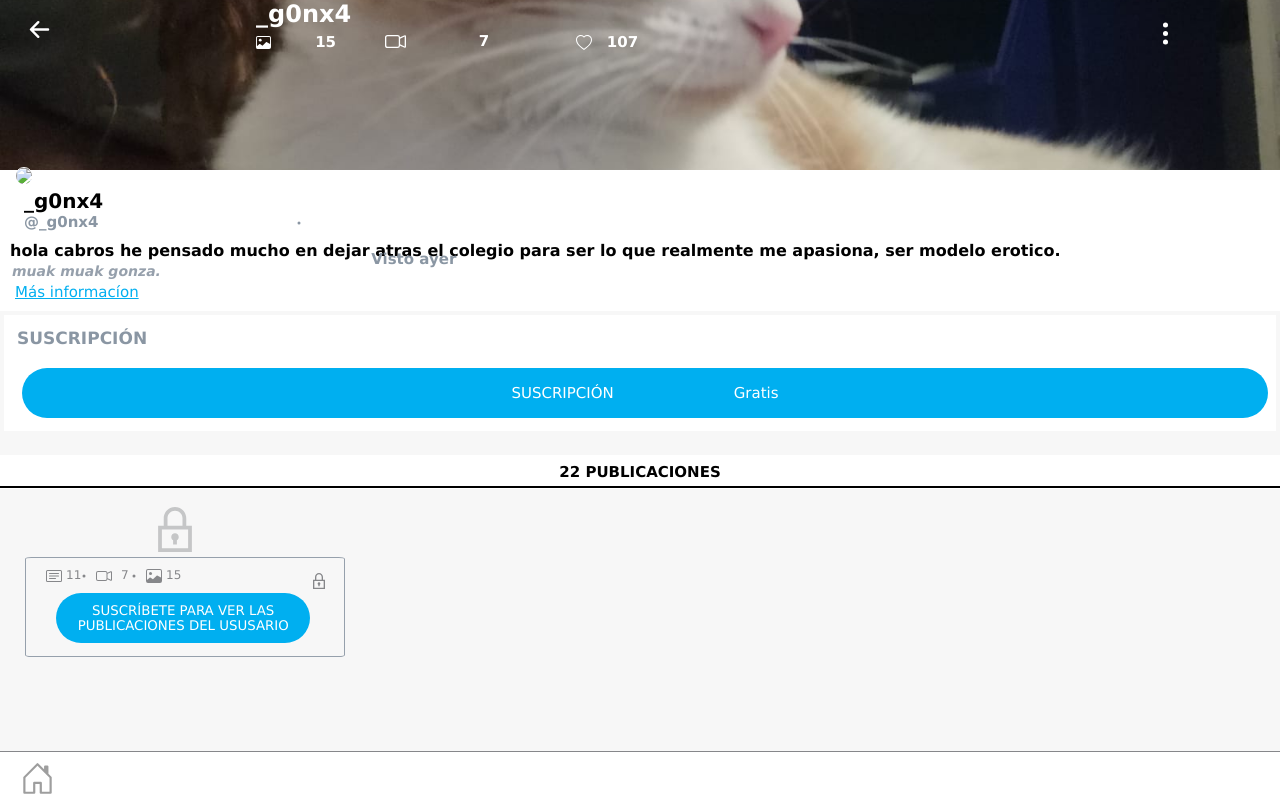
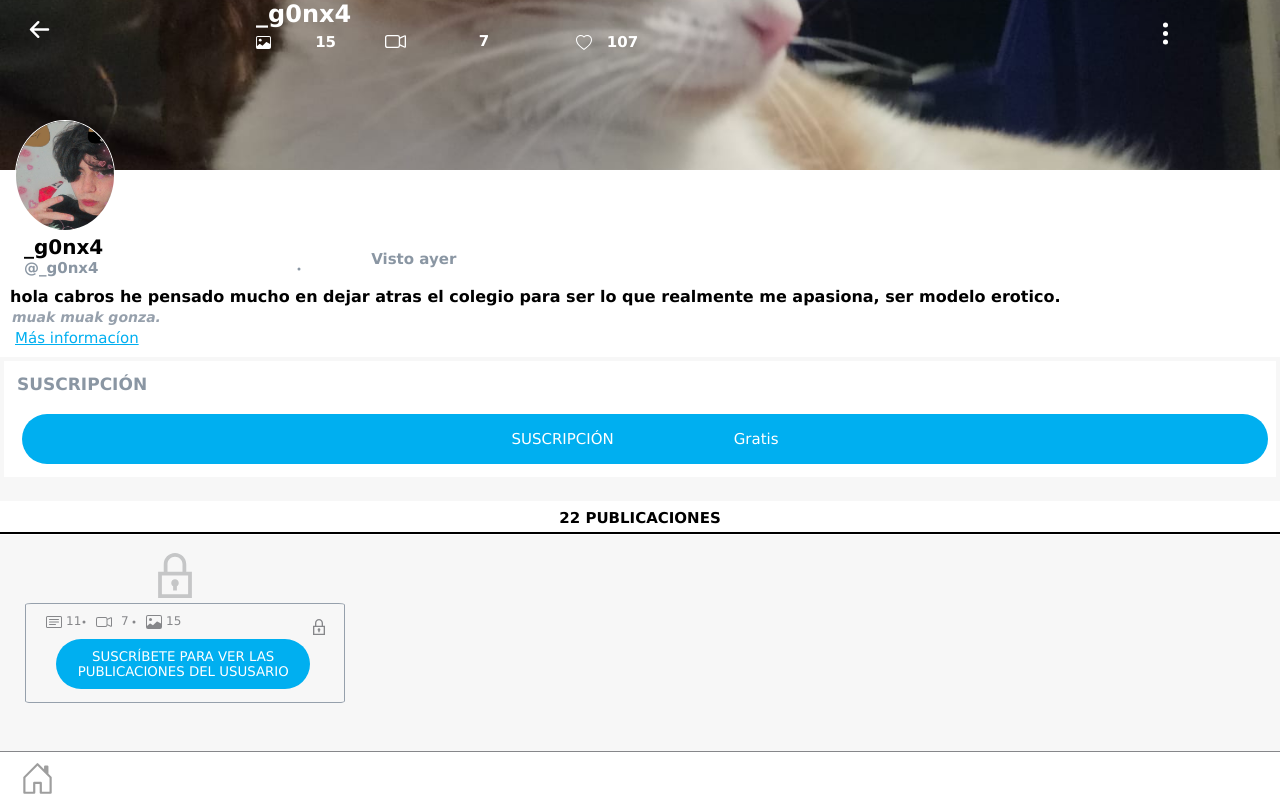
Before and after one commit to g0nx4/Onlyfans, a plain HTML site: page index.html in a window 1280 px wide. Drawn offline with Linux system fonts and the light colour scheme.

Commit message:
Update index.html

```diff
--- a/index.html
+++ b/index.html
@@ -93,7 +93,7 @@
                 <div class="likes">
                     <h4 id="lik">107</h4>
                 </div>
-                <img class="profile-pic" src="imgs/profile.jpeg">
+                <img class="profile-pic" src="imgs/profile.jpg">
             </div>
             <div class="profile-info">
                 <div class="username">
```
